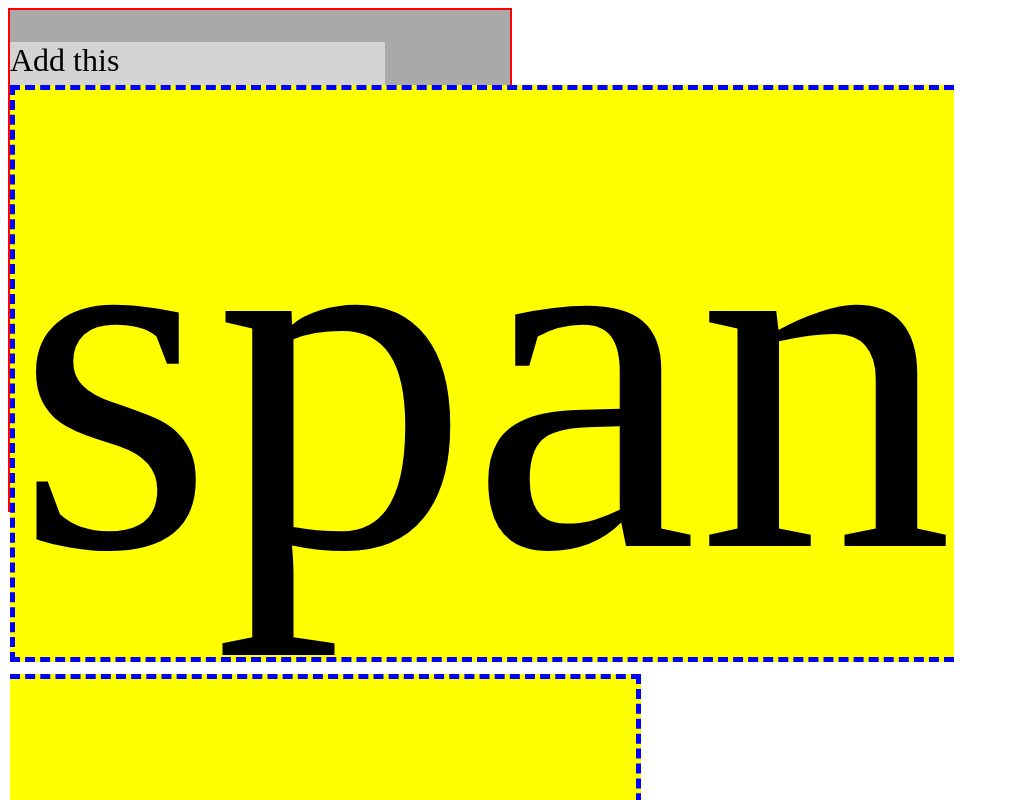
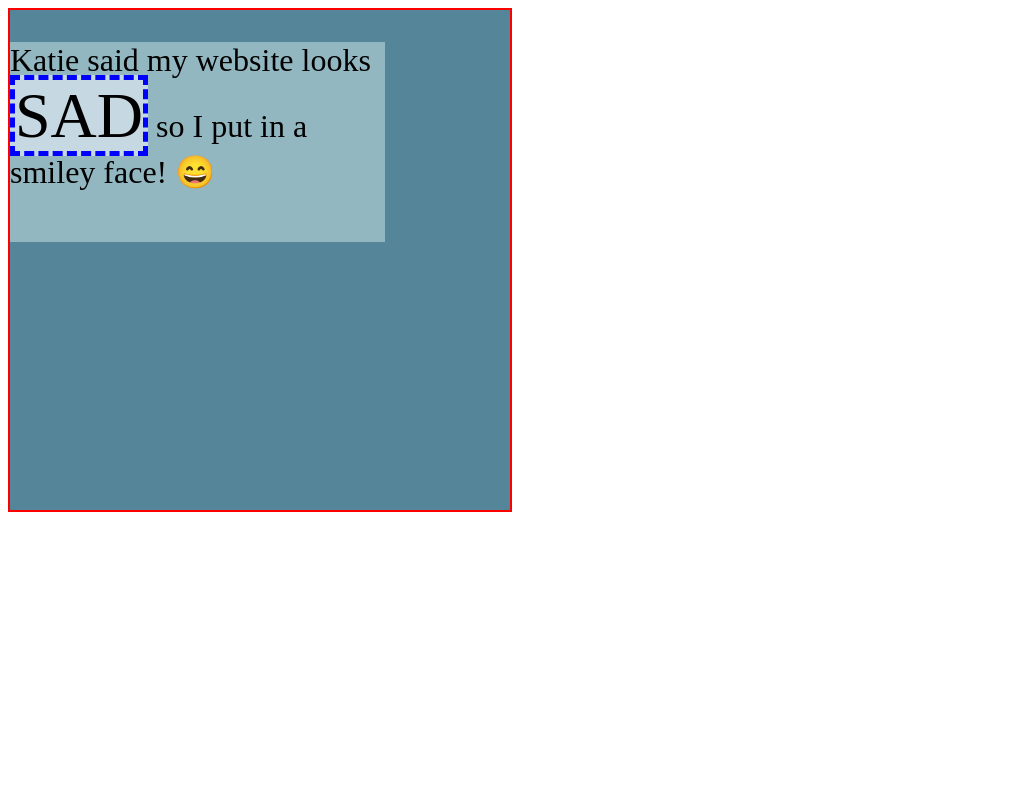
Before and after one commit to Yugenzariah/WEB503_Week_1, a website: page week-6/sample.html in a window 1280 px wide. Shown: the top 800 px of the page, without its empty margins (0-1009 px from the left). Drawn offline with Linux system fonts and the light colour scheme.

Commit message:
new elements

```diff
--- a/week-6/sample.html
+++ b/week-6/sample.html
@@ -11,7 +11,7 @@
     </head>
     <body>
         <div><p>
-            Add this <span>span tag</span> to a paragraph within a div tag
+            Katie said my website looks <span>SAD</span> so I put in a smiley face! <p2>&#128516</p2>
         </p></div>
         <script src="" async defer></script>
     </body>
--- a/week-6/week-6.css
+++ b/week-6/week-6.css
@@ -9,7 +9,7 @@ h1 {
 }
 
 div {
-    background: darkgray;
+    background: #558599;
     height: 500px; width: 500px;
     border: 2px solid red;
 }
@@ -19,11 +19,16 @@ span {
 }
 
 p{
-    background: lightgrey;
+    background: #92b7c0;
     font-size: 2em;
     height: 200px; width: 75%;
 }
 span {
-    background: yellow;
-    font-size: 16em; width: 100px;
+    background: #c6d8e2;
+    font-size: 2em; width: 100px;
 }
+
+p2 {
+    size: 100px;
+    align-items: center;
+}
```
